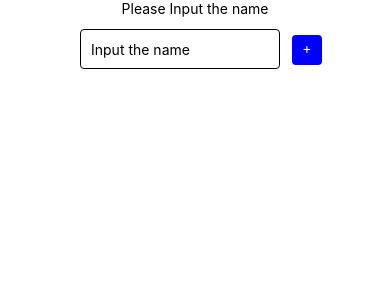
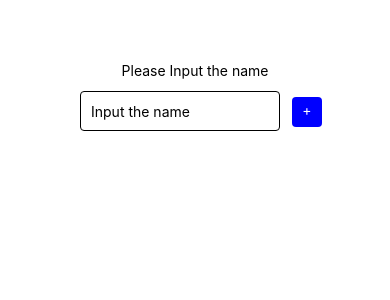
Before and after one commit to Cristian-Nass/bowling-score-counter-react-native, a React Native app: screen /AddPlayer in a window 390 px wide. Shown: the top 300 px of the page. Built offline with nearby package versions, Linux system fonts and the light colour scheme.

Commit message:
implemented add player component

```diff
--- a/App.js
+++ b/App.js
@@ -1,65 +1,15 @@
 import React from "react";
 import { StatusBar } from "expo-status-bar";
-import {
-  StyleSheet,
-  Text,
-  View,
-  TextInput,
-  TouchableOpacity,
-  FlatList
-} from "react-native";
-
+import {StyleSheet,View} from "react-native";
 import { useStore } from "./store/useStore";
+import AddPlayer from'./components/AddPlayer';
 
 export default function App() {
-  const { players, setPlayer } = useStore();
-  const [name, onChangeName] = React.useState("");
-  const onPress = () => {
-    if (name) {
-      setPlayer(name);
-      onChangeName("");
-    }
-  };
-  console.log(players);
+
   return (
     <View style={styles.container}>
       <StatusBar style='auto' />
-      <Text>Please Input the name</Text>
-      <View style={stylesFlex.container}>
-        <TextInput
-          placeholder='Input the name'
-          style={styleInput.input}
-          onChangeText={onChangeName}
-          value={name}
-        />
-        <TouchableOpacity
-          style={{
-            height: 30,
-            width: 30,
-            marginTop: 18,
-            borderRadius: 4,
-            backgroundColor: "blue",
-          }}
-          onPress={onPress}
-        >
-          <Text
-            style={{
-              color: "#fff",
-              textAlign: "center",
-              marginTop: 4,
-            }}
-          >
-            +
-          </Text>
-        </TouchableOpacity>
-      </View>
-        <FlatList data={players} renderItem={(itemData) => {
-          return (
-            <View>
-              <Text>{itemData.item.name}</Text>
-            </View>
-          )}} alwaysBounceVertical={false}
-        />
+       <AddPlayer />
     </View>
   );
 }
@@ -68,33 +18,7 @@ const styles = StyleSheet.create({
   container: {
     flex: 1,
     backgroundColor: "#fff",
-    alignItems: "center",
-    justifyContent: "flex-start",
+    // alignItems: "center",
+    // justifyContent: "flex-start",
   },
 });
-
-const stylesFlex = StyleSheet.create({
-  container: {
-    display: "flex",
-    flexDirection: "row",
-  },
-});
-
-const styleButton = StyleSheet.create({
-  input: {
-    color: "red",
-    height: 10,
-    width: 10,
-  },
-});
-
-const styleInput = StyleSheet.create({
-  input: {
-    height: 40,
-    margin: 12,
-    borderRadius: 4,
-    width: 200,
-    borderWidth: 1,
-    padding: 10,
-  },
-});
--- /dev/null
+++ b/components/AddPlayer.js
@@ -0,0 +1,86 @@
+import React from "react";
+import {
+  StyleSheet,
+  Text,
+  View,
+  TextInput,
+  TouchableOpacity,
+  FlatList
+} from "react-native";
+
+import { useStore } from "../store/useStore";
+
+export default function AddPlayer() {
+  const { players, setPlayer } = useStore();
+  const [name, onChangeName] = React.useState("");
+  const onPress = () => {
+    if (name) {
+      setPlayer(name);
+      onChangeName("");
+    }
+  };
+  console.log(players);
+  return (
+    <View style={styles.container}>
+      <Text>Please Input the name</Text>
+      <View style={styles.flexContainer}>
+        <TextInput
+          placeholder='Input the name'
+          style={styles.input}
+          onChangeText={onChangeName}
+          value={name}
+        />
+        <TouchableOpacity
+          style={{
+            height: 30,
+            width: 30,
+            marginTop: 18,
+            borderRadius: 4,
+            backgroundColor: "blue",
+          }}
+          onPress={onPress}
+        >
+          <Text
+            style={{
+              color: "#fff",
+              textAlign: "center",
+              marginTop: 4,
+            }}
+          >
+            +
+          </Text>
+        </TouchableOpacity>
+      </View>
+        <FlatList data={players} renderItem={(itemData) => {
+          return (
+            <View>
+              <Text>{itemData.item.name}</Text>
+            </View>
+          )}} alwaysBounceVertical={false}
+        />
+    </View>
+  );
+}
+
+const styles = StyleSheet.create({
+  container: {
+    flex: 1,
+    backgroundColor: "#fff",
+    alignItems: "center",
+    justifyContent: "flex-start",
+    marginTop: '16%',
+  },
+  flexContainer: {
+    display: "flex",
+    flexDirection: "row",
+  },
+  input: {
+    height: 40,
+    margin: 12,
+    borderRadius: 4,
+    width: 200,
+    borderWidth: 1,
+    padding: 10,
+  }
+
+});
```
